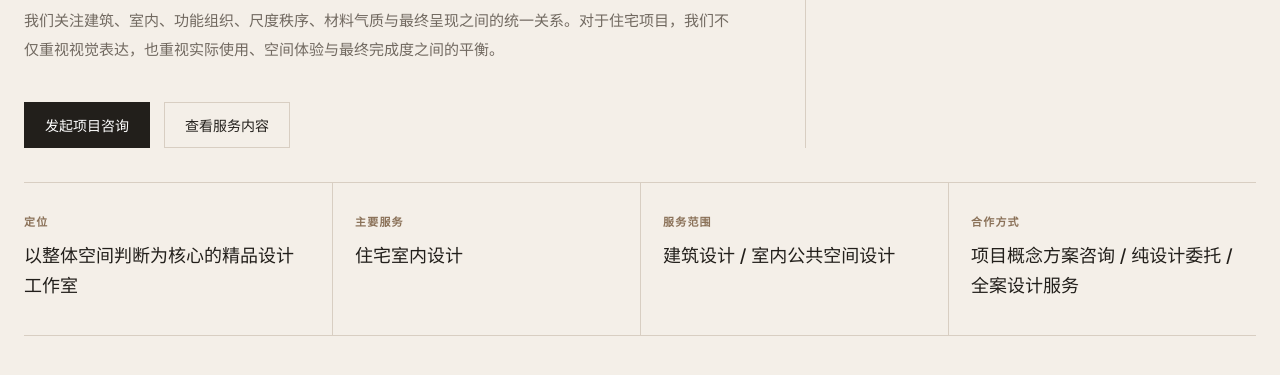
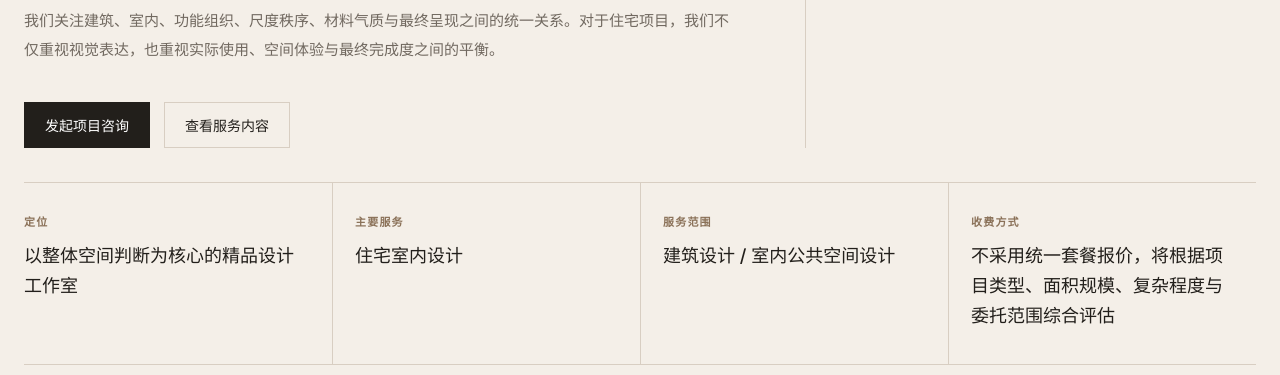
Before and after one commit to myxingmyku-ops/yino-website, a website: page index.html in a window 1280 px wide. Shown: the part 389-764 px from the top of the page. Drawn offline with Linux system fonts and the light colour scheme.

Commit message:
refine: replace homepage cooperation summary with pricing note

```diff
--- a/index.html
+++ b/index.html
@@ -58,8 +58,8 @@
           <p>建筑设计 / 室内公共空间设计</p>
         </article>
         <article>
-          <span>合作方式</span>
-          <p>项目概念方案咨询 / 纯设计委托 / 全案设计服务</p>
+          <span>收费方式</span>
+          <p>不采用统一套餐报价，将根据项目类型、面积规模、复杂程度与委托范围综合评估</p>
         </article>
       </section>
 
```
